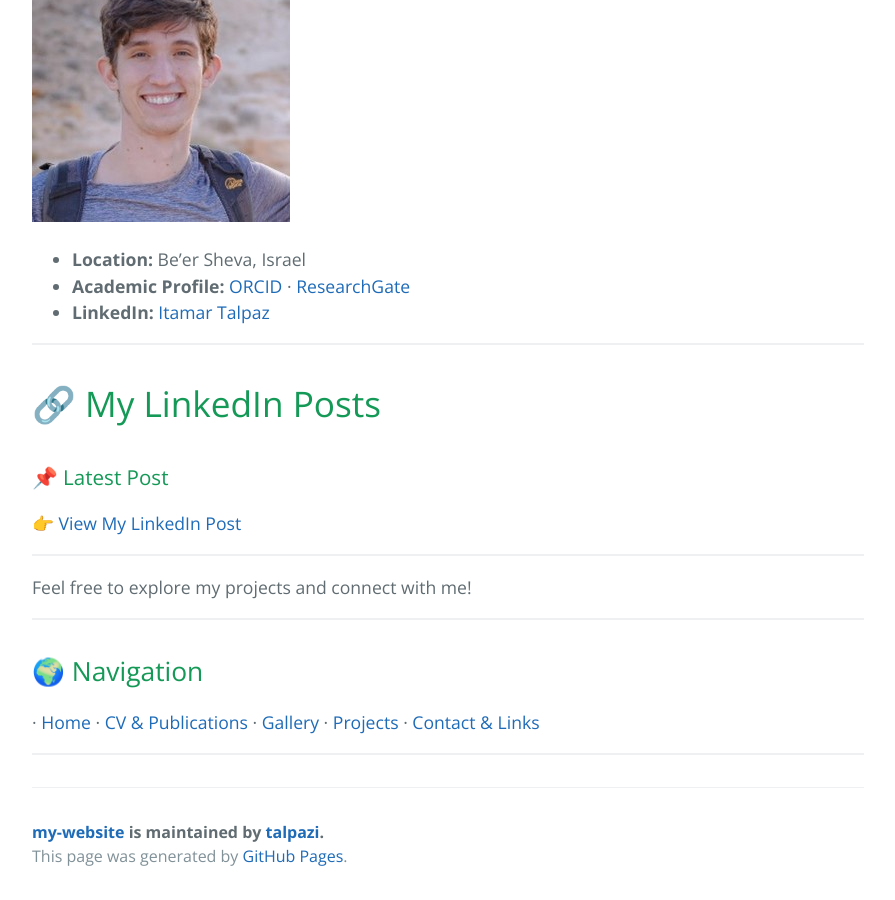
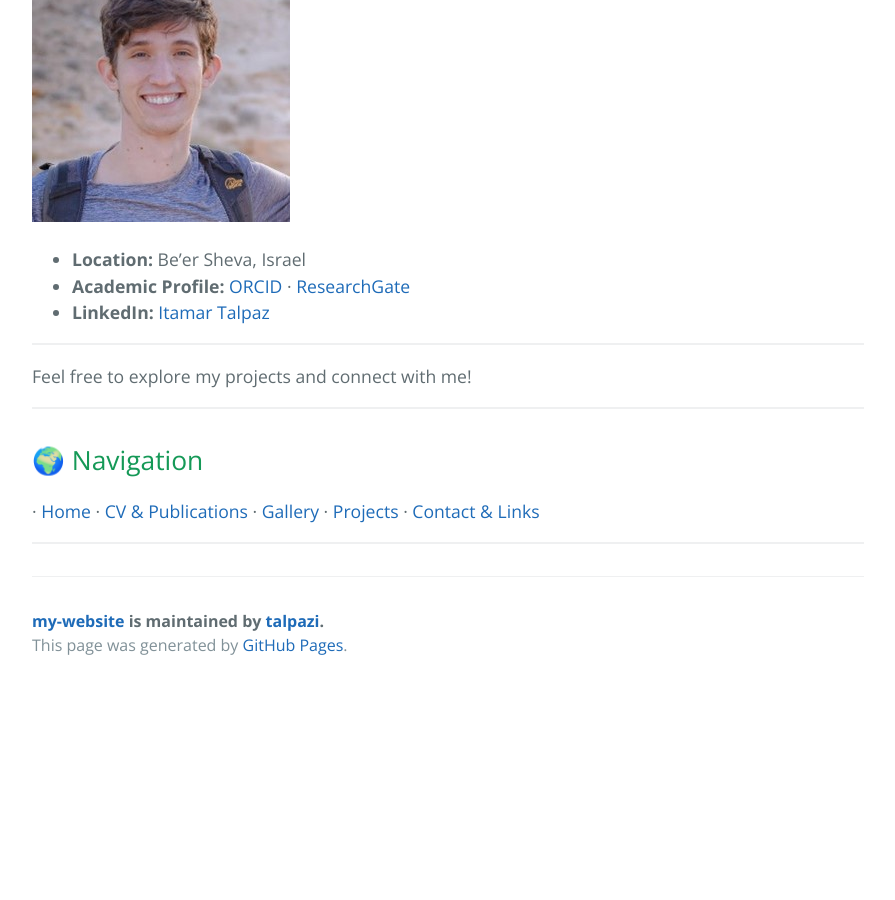
Before and after one commit to talpazi/my-website, a Jekyll site: the page built from index.md, in a window 1280 px wide and 900 px high, scrolled down 647 px. Shown: the whole window, without its empty margins (192-1087 px from the left). Built offline with Jekyll 4.4.1, drawn with Linux system fonts in a browser that asks for light colours; after the commit the page ends 1336 px from its top, so only the background shows below that.

Commit message:
Update index.md

```diff
--- a/index.md
+++ b/index.md
@@ -17,15 +17,6 @@ Hi, I'm **Itamar Talpaz** (talpazi · he/him), a life sciences PhD student at Be
 
 ---
 
-# 🔗 My LinkedIn Posts
-
-### 📌 Latest Post
-👉 <a href="https://www.linkedin.com/posts/itamar-talpaz-923473273_today-at-the-israeli-climate-conference-activity-7295159133912141824-FSjE?utm_source=share&utm_medium=member_desktop" target="_blank">
-View My LinkedIn Post
-</a>
-
----
-
 Feel free to explore my projects and connect with me!
 
 ---
```
